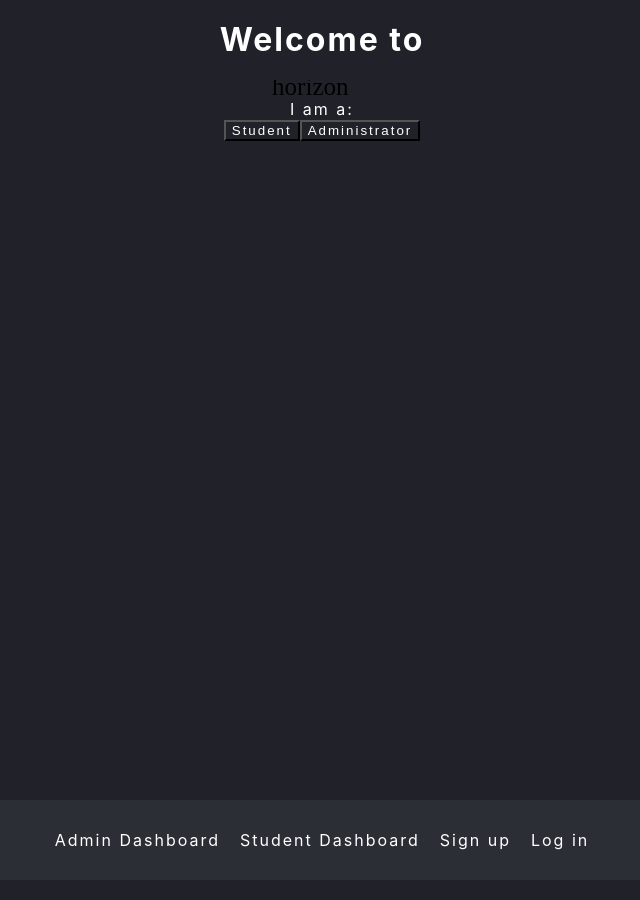
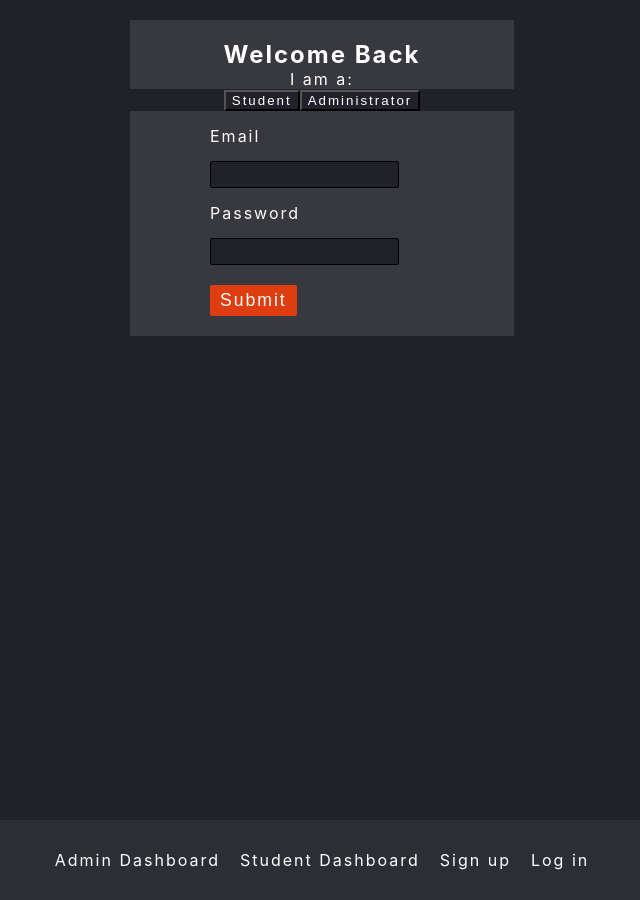
Before and after one commit to MacLure/project-horizon-react, a React (Create React App) app: page / in a window 1280 px wide. Shown: the whole page, without its empty margins (318-958 px from the left). Built offline with nearby package versions, Linux system fonts and the light colour scheme; a web font is replaced by a local one.

Commit message:
working on dashboard

```diff
--- a/src/components/CohortCard.jsx
+++ b/src/components/CohortCard.jsx
@@ -13,32 +13,42 @@ const Card = styled.div`
   border-radius: 2px;
   grid-column-start: 1;
   justify-self: center;
-  transition: 0.5s;
+  transition: 0.3s;
   opacity: 1;
   cursor: pointer;
 
   :hover {
-    background-color: rgba(42, 44, 51, 0.15);
-    transition: 0.5s;
+    opacity: 0.5;
+    transition: 0.3s;
   }
 `
 const CohortName = styled.h3`
   padding-top: 20px;
   padding-left: 80px;
+  padding-bottom: 7px;
   background-color: inherit;
   text-align: left;
 `
+const Dates = styled.p`
+  padding-left: 80px;
+  background-color: inherit;
+  color: gray;
+  font-size: 15px;
+  text-align: left;
+  padding-bottom: 7px;
+`
+
 const Text = styled.p`
   padding-left: 80px;
   background-color: inherit;
   text-align: left;
-  padding-bottom: 10px;
+  padding-bottom: 7px;
 `
 
 const ProgressBarTotal = styled.div`
   background-color: white;
   width: 80%;
-  height: 3px;
+  height: 5px;
   margin-left: 80px;
   border-radius: 20px;
 `
@@ -91,9 +101,8 @@ const CohortCard = (props) => {
         console.log('Hello:::::')
         props.onCohortClick(props.data)
       }}>
-        <CohortName>{name}</CohortName><br/>
-        <br/>
-        <Text>{formattedStartDate.toLocaleString('en', options)} - {formattedEndDate.toLocaleString('en', options)}</Text><br/>
+        <CohortName>{name}</CohortName>
+        <Dates>{formattedStartDate.toLocaleString('en', options)} - {formattedEndDate.toLocaleString('en', options)}</Dates>
         <Text>{daysLeftDisplay()}</Text>
         {progressBar()}
       </Card>
--- a/src/components/CohortDetails.jsx
+++ b/src/components/CohortDetails.jsx
@@ -70,7 +70,7 @@ const Button = styled.button`
   margin: 20px auto;
   cursor: pointer;
   padding: 5px 10px;
-  background-color: #DD3D0F;
+  background-color: #17B57E;
   border: none;
   opacity: 1;
   transition: opacity 0.5s;
--- a/src/components/Landing.jsx
+++ b/src/components/Landing.jsx
@@ -1,11 +1,68 @@
 import React, { Component } from 'react';
+import {Link} from "react-router-dom";
 import Footer from './Footer';
 import styled from 'styled-components';
 import { connect } from 'react-redux'
 import  {onLogin} from './../service'
-import Logo from '../assets/img/logo.svg';
-import horizon_text from '../assets/img/horizon_text.svg';
 
+const Container = styled.div`
+  background-color: #38383f;
+  margin-top: 20px;
+  margin-left: auto;
+  margin-right: auto;
+  width: 30vw;
+  border-radius: 2px;
+`
+
+const Title = styled.h2 `
+  padding-top: 20px;
+  background-color: inherit;
+  text-align: center;
+`
+
+const Form = styled.form`
+  text-align: left;
+  margin: 0 auto;
+  padding-left: 80px;
+  background-color: inherit;
+`
+
+const Label = styled.label`
+  display: block;
+  padding: 15px 0;
+  background-color: inherit;
+  color: white;
+  text-align: left;
+  padding-left: 0;
+`
+const Input = styled.input`
+  border: 1px solid black;
+  border-radius: 2px;
+  padding: 5px 5px;
+  transition: border 0.5s;
+
+  :focus {
+    border: 1px solid #DD3D0F;
+    transition: border 0.5s;
+  }
+`
+
+const Button = styled.button`
+  margin: 20px auto;
+  cursor: pointer;
+  padding: 5px 10px;
+  background-color: #DD3D0F;
+  border: none;
+  opacity: 1;
+  transition: opacity 0.5s;
+  border-radius: 2px;
+  font-size: 1.1em;
+  text-align: center;
+
+  :hover {
+    opacity: 0.5;
+    transition: opacity 0.45;
+  }`
 
 class Login extends Component {
   constructor(props) {
@@ -17,17 +74,6 @@ class Login extends Component {
        }
   }
 
-  onSubmit = () => {
-    if (this.state.email != '' && this.state.password != '') {
-      onLogin(this.state.email, this.state.password)
-      .then(e => e.json())
-      .then(e => {console.log(e)
-      //this.props.onTokenReceive(e.token)
-    })
-      // link token to redux token, then redirect to the page we want the user to be taken to(props.history.push(dashbard.route)).
-    }
-  }
-
 
   onStudent = () => {
     this.setState({user:'student'})
@@ -37,79 +83,42 @@ class Login extends Component {
     this.setState({user:'admin'})
   }
 
- render() {
-
-  const studentAdminLogin = () => {
-    if (this.state.user === 'student') {
-      return (
-        <div>
-          <h2>Student Login</h2>
-          <form method="post">
-            <label htmlFor="email">Email</label>
-            <input
-              type="text"
-              name="email"
-              onChange={e=>{
-                this.setState({email: e.target.value})
-              }}
-            />
-            <label htmlFor="password">Password</label>
-            <input
-              type="password"
-              name="password"
-              onChange={e=>{
-                this.setState({password: e.target.value})
-              }}
-            />
-            <br/>
-            <button type="submit" onClick={e=>{e.preventDefault(); this.onSubmit()}}>Submit</button>
-          </form>
-        </div>
-      )
-    } else if (this.state.user === 'admin') {
-      return (
-        <div>
-          <h2>Admin Login</h2>
-          <form method="post">
-            <label htmlFor="email">Email</label>
-            <input
-              type="text"
-              name="email"
-              onChange={e=>{
-                this.setState({email: e.target.value})
-              }}
-            />
-            <label htmlFor="password">Password</label>
-            <input
-              type="password"
-              name="password"
-              onChange={e=>{
-                this.setState({password: e.target.value})
-              }}
-            />
-            <br/>
-            <button type="submit" onClick={e=>{e.preventDefault(); this.onSubmit()}}>Submit</button>
-          </form>
-        </div>
-      )
+  onSubmit = () => {
+    if (this.state.email != '' && this.state.password != '') {
+      onLogin(this.state.email, this.state.password)
+      .then(e => e.json())
+      .then(e => {console.log(e)
+      this.props.onTokenReceive(e.token)
+      this.props.history.push('/admin')
+    })
     }
   }
 
+ render() {
 
    return (
      <React.Fragment>
-       <div>
-        <h1>Welcome to</h1>
-        <div style={{textAlign: 'center'}}><img src={horizon_text} style={{width: '100px'}} /></div>
-
+       <Container>
+        <Title>Welcome Back</Title>
         <p style={{textAlign: 'center'}}>I am a:</p>
         <div style={{textAlign: 'center'}}>
           <button onClick={this.onStudent}>Student</button>
           <button onClick={this.onAdmin}>Administrator</button>
         </div>
-
-          {studentAdminLogin()}
-       </div>
+        <h2>{this.state.user ? `${this.state.user} login` : ''}</h2>
+        <Form method="post">
+           <Label htmlfor="email">Email</Label>
+           <Input type="text" name="email" onChange={e=>{
+             this.setState({email: e.target.value})
+           }}></Input>
+           <Label htmlfor="password">Password</Label>
+           <Input type="password" name="password" onChange={e=>{
+            this.setState({password: e.target.value})
+          }}></Input>
+           <br/>
+           <Button type="submit" onClick={e=>{e.preventDefault(); this.onSubmit()}}>Submit</Button>
+         </Form>
+       </Container>
 
        <Footer/>
 
--- a/src/components/Login.jsx
+++ b/src/components/Login.jsx
@@ -1,17 +1,16 @@
 import React, { Component } from 'react';
 import {Link} from "react-router-dom";
-import Footer from './Footer';
 import styled from 'styled-components';
 import { connect } from 'react-redux'
 import  {onLogin} from './../service'
 
 const Container = styled.div`
   background-color: #38383f;
-  margin-top: 20px;
-  margin-left: auto;
-  margin-right: auto;
+  margin: 0 auto;
   width: 30vw;
   border-radius: 2px;
+  min-width: 250px;
+  margin-top: 200px;
 `
 
 const Title = styled.h2 `
@@ -74,7 +73,11 @@ class Login extends Component {
        }
   }
 
-
+  componentDidMount(){
+    let body = document.getElementsByTagName('body')[0];
+    body.style.paddingBottom = 0;
+    console.log(body)
+  }
   onStudent = () => {
     this.setState({user:'student'})
   }
@@ -91,13 +94,13 @@ class Login extends Component {
       this.props.onTokenReceive(e.token)
       this.props.history.push('/admin')
     })
-    }
   }
+}
 
  render() {
 
    return (
-     <React.Fragment>
+     <div className="landing">
        <Container>
         <Title>Welcome Back</Title>
         <p style={{textAlign: 'center'}}>I am a:</p>
@@ -119,10 +122,7 @@ class Login extends Component {
            <Button type="submit" onClick={e=>{e.preventDefault(); this.onSubmit()}}>Submit</Button>
          </Form>
        </Container>
-
-       <Footer/>
-
-     </React.Fragment>
+      </div>
      );
  }
 }
--- a/src/components/NavBar.jsx
+++ b/src/components/NavBar.jsx
@@ -1,6 +1,6 @@
 import React, { Component } from 'react';
 import styled from 'styled-components';
-import { Link } from 'react-router-dom'
+import { NavLink, Link } from 'react-router-dom';
 import Logo from '../assets/img/logo.svg';
 
 const Icon = styled.img`
@@ -35,7 +35,6 @@ const NavItem = styled.li`
   }
   `
 
-
 const MenuBar = styled.nav`
   width: 140px;
   height: 100%;
@@ -56,7 +55,11 @@ class NavBar extends Component {
           <Icon src={Logo} />
           <NavList>
             <Link to='./student'><NavItem>Student</NavItem></Link>
-            <Link to="./admin"><NavItem>Admin</NavItem></Link>
+
+            <NavLink to="./admin" activeStyle={{
+              backgroundColor: "#F6744E"
+            }}><NavItem>Admin</NavItem></NavLink>
+
             <Link to="./articles"><NavItem >Articles</NavItem></Link>
             <Link to="./jobs"><NavItem>Job Board</NavItem></Link>
             <Link to="./Events"><NavItem>Events</NavItem></Link>
--- a/src/styles.css
+++ b/src/styles.css
@@ -46,3 +46,10 @@ a {
 ul {
   padding: 0;
 }
+
+.landing {
+  background: linear-gradient(#FFaa00, #dd3d0f);
+  width: 100%;
+  height: 100vh;
+  overflow: hidden;
+}
```
